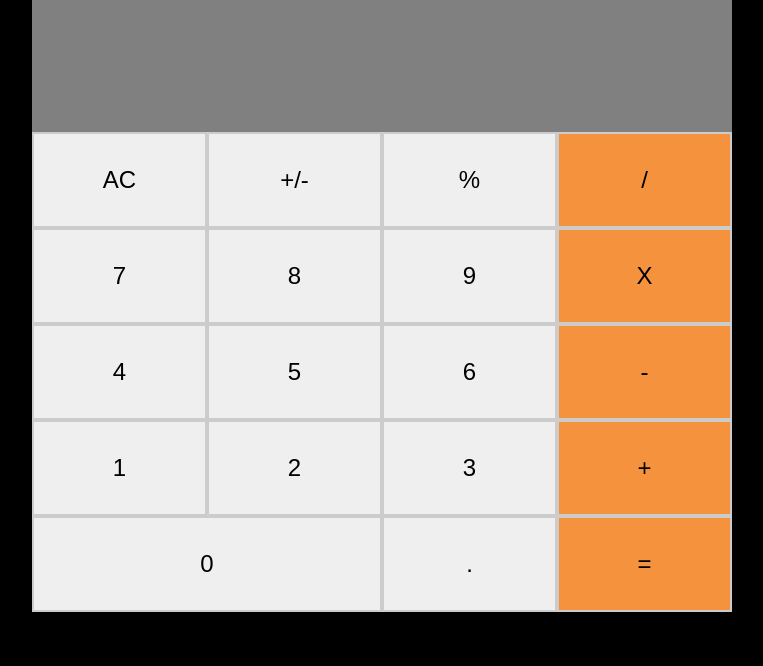
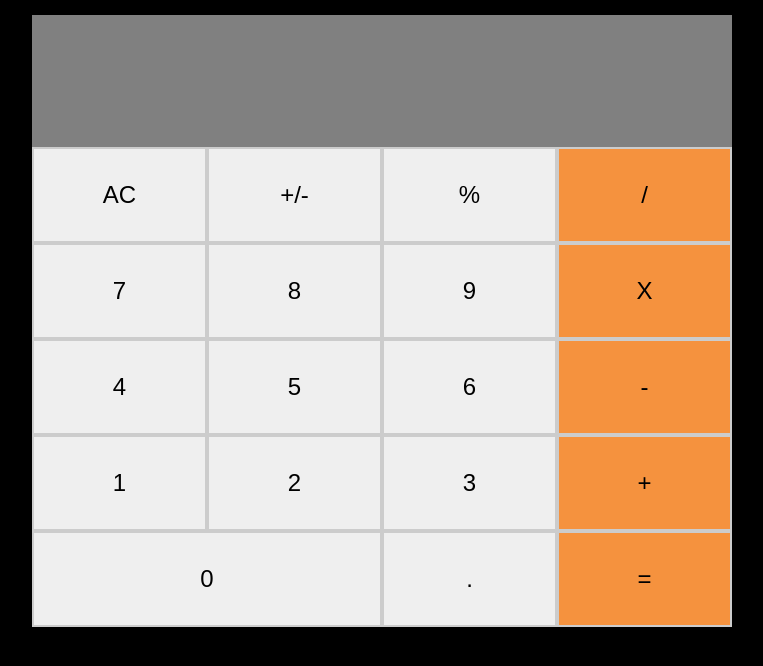
Before and after one commit to nganifaith/React_Calculator, a React (Create React App) app: page / in a window 1280 px wide. Shown: the top 666 px of the page, without its empty margins (258-1021 px from the left). Built offline with nearby package versions, Linux system fonts and the light colour scheme.

Commit message:
Set up routes file

```diff
--- a/package.json
+++ b/package.json
@@ -12,6 +12,7 @@
     "prop-types": "^15.7.2",
     "react": "^17.0.2",
     "react-dom": "^17.0.2",
+    "react-router-dom": "^5.2.0",
     "react-scripts": "4.0.3",
     "web-vitals": "^1.1.2"
   },
--- /dev/null
+++ b/src/Routes.js
@@ -0,0 +1,13 @@
+import React from 'react';
+import { BrowserRouter, Switch, Route } from 'react-router-dom';
+import Calculator from './components/Calculator';
+
+const Routes = () => (
+  <BrowserRouter>
+    <Switch>
+      <Route path="/" component={Calculator} />
+    </Switch>
+  </BrowserRouter>
+);
+
+export default Routes;
--- a/src/components/App.css
+++ b/src/components/Calculator.css
@@ -2,6 +2,7 @@
   background-color: #fff;
   width: 700px;
   border-radius: 16px;
+  margin-top: 15px;
 }
 
 .row {
--- a/src/components/App.js
+++ b/src/components/Calculator.js
@@ -1,10 +1,10 @@
 import React, { useState } from 'react';
-import './App.css';
+import './Calculator.css';
 import ButtonPanel from './ButtonPanel';
 import Display from './Display';
 import Calculate from '../Logic/calculate';
 
-const App = () => {
+const Calculator = () => {
   const [data, setData] = useState({
     next: null,
     total: null,
@@ -22,4 +22,4 @@ const App = () => {
   );
 };
 
-export default App;
+export default Calculator;
--- a/src/index.js
+++ b/src/index.js
@@ -1,7 +1,8 @@
 import React from 'react';
 import ReactDOM from 'react-dom';
+import App from './App';
 import './index.css';
-import App from './components/App';
+
 import reportWebVitals from './reportWebVitals';
 
 ReactDOM.render(
```
Also changed, not shown: src/App.js (added, +10 -0 lines), 1 other file (tests, documents, lock files or other folders).
